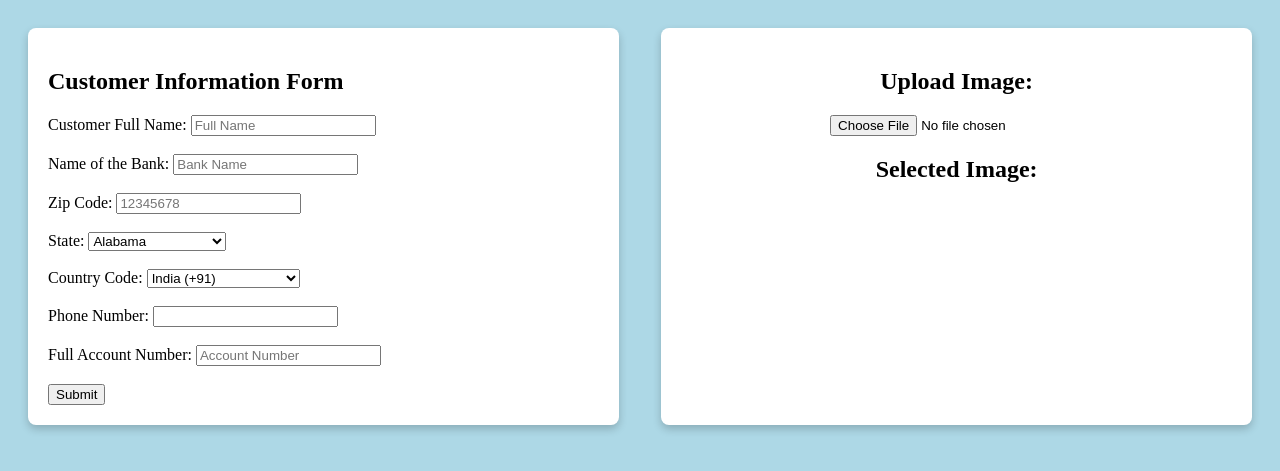
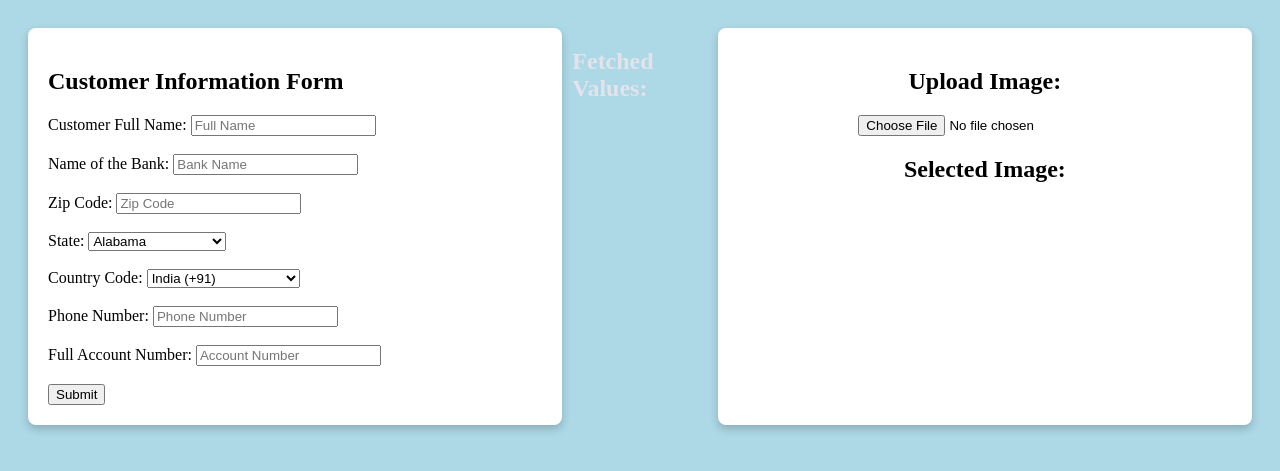
Before and after one commit to rkapexon/IDP-Solution, a Django app: page / in a window 1280 px wide. Shown: the top 471 px of the page. Run offline with Django 5.2, Linux system fonts and the light colour scheme.

Commit message:
Updating files to display the values on ui

```diff
--- a/uiocrapp/forms.py
+++ b/uiocrapp/forms.py
@@ -2,11 +2,11 @@ from django import forms
 from django.core.validators import RegexValidator
 
 country_codes = [
-    ('+1','United States (+1)'),
-    ('+44','United Kingdom (+44)'),
-    ('+91','India (+91)'),
-    ('+61','Australia (+61)'),
-    ('+81','Japan (+81)'),
+    ('+1', 'United States (+1)'),
+    ('+44', 'United Kingdom (+44)'),
+    ('+91', 'India (+91)'),
+    ('+61', 'Australia (+61)'),
+    ('+81', 'Japan (+81)'),
 ]
 
 us_states = {
@@ -67,6 +67,7 @@ class CustomerForm(forms.Form):
     full_name = forms.CharField(
         label="Customer Full Name",
         max_length=100,
+        required=False,
         widget=forms.TextInput(attrs={'placeholder': 'Full Name'}),
         validators=[RegexValidator(r'^[a-zA-Z\s]+$', message='Name can only contain letters and spaces.')]
     )
@@ -81,12 +82,12 @@ class CustomerForm(forms.Form):
         widget=forms.TextInput(attrs={'placeholder': '12345678'})
     )
     state = forms.ChoiceField(
-        choices = us_states,
+        choices=us_states,
         label="State",
         initial="AL",
     )
     country_code = forms.ChoiceField(
-        choices = country_codes,
+        choices=country_codes,
         label='Country Code',
         initial='+91',  # Default selected value (India)
     )
--- a/uiocrapp/templates/customer_form.html
+++ b/uiocrapp/templates/customer_form.html
@@ -1,4 +1,4 @@
-<!DOCTYPE html>
+<!-- <!DOCTYPE html>
 <html lang="en">
 <head>
     <meta charset="UTF-8">
@@ -12,14 +12,14 @@
             padding: 20px;
         }
         .form-container {
-            width: 45%;  /* Left side width */
+            width: 45%; /* Left side width */
             padding: 20px;
             background-color: white;
             border-radius: 8px;
             box-shadow: 0 4px 8px rgba(0, 0, 0, 0.2);
         }
         .image-container {
-            width: 45%;  /* Right side width */
+            width: 45%; /* Right side width */
             padding: 20px;
             background-color: white;
             border-radius: 8px;
@@ -39,12 +39,11 @@
     </style>
 </head>
 <body>
-
     <div class="form-container">
         <h2>Customer Information Form</h2>
         <form id="customerForm" method="post">
             {% csrf_token %}
-            <input type="hidden" id="file_name" name="file_name" >
+            <input type="hidden" id="file_name" name="file_name">
             <div>
                 {{ form.full_name.label_tag }}
                 {{ form.full_name }}
@@ -89,29 +88,16 @@
             <button type="submit">Submit</button>
         </form>
     </div>
-
+    <div id="valueContainer" class="value-container">
+        <h2 style="color:rgb(227, 227, 236);">Fetched Values:</h2>
+    </div>
     <div class="image-container">
         <h2>Upload Image:</h2>
         <input type="file" id="imageUpload" class="image-upload" accept="image/*">
         <h2>Selected Image:</h2>
         <img id="imagePreview" src="" alt="Selected image" style="display:none;">
     </div>
-
     <script>
-        // document.getElementById('imageUpload').addEventListener('change', function(event) {
-        //     const file = event.target.files[0];
-        //     const imagePreview = document.getElementById('imagePreview');
-        //     if (file) {
-        //         const reader = new FileReader();
-        //         reader.onload = function(e) {
-        //             imagePreview.src = e.target.result;
-        //             imagePreview.style.display = 'block';  // Show the new image
-        //         }
-        //         reader.readAsDataURL(file);
-        //     } else {
-        //         imagePreview.style.display = 'none'; // Hide if no file is selected
-        //     }
-        // });
         window.onload = function() {
             const storedImage = localStorage.getItem('uploadedImage');
             if (storedImage) {
@@ -128,39 +114,14 @@
             const fileNameInput = document.getElementById('file_name');
 
             if (file) {
-            fileNameInput.value = file.name;
-
-                // Fetch initial values from the server
-                const formData = new FormData();
-                formData.append('file_name', file.name);
-
-                fetch("{% url 'customer_form' %}", {
-                    method: 'POST',
-                    body: formData,
-                    headers: {
-                        'X-CSRFToken': '{{ csrf_token }}'
-                    }
-                })
-                .then(response => response.json())
-                .then(data => {
-                    // Populate form fields with the received data
-                    document.getElementById('id_full_name').value = data.full_name || '';
-                    document.getElementById('id_bank_name').value = data.bank_name || '';
-                    document.getElementById('id_zip_code').value = data.zip_code || '';
-                    document.getElementById('id_state').value = data.state || '';
-                    document.getElementById('id_country_code').value = data.country_code || '';
-                    document.getElementById('id_phone_number').value = data.phone_number || '';
-                    document.getElementById('id_account_number').value = data.account_number || '';})
-
                 const reader = new FileReader();
                 reader.onload = function(e) {
                     imagePreview.src = e.target.result;
-                imagePreview.style.display = 'block';  // Show the new image
-
+                    imagePreview.style.display = 'block'; // Show the new image
+                    fileNameInput.value = file.name;
                     localStorage.setItem('uploadedImage', e.target.result); // Store the image in local storage
-                fileNameInput.value = file.name;
-                console.log("File name set in hidden input:", fileNameInput.value);
-            }
+                    fetchValuesFromDatabase(file.name);
+                };
                 reader.readAsDataURL(file);
             } else {
                 imagePreview.style.display = 'none'; // Hide if no file is selected
@@ -169,8 +130,163 @@
             }
         });
 
+        function fetchValuesFromDatabase(fileName) {
+            fetch(`/get-values/?file_name=${fileName}`)
+                .then(response => response.json())
+                .then(data => {
+                    displayValues(data);
+                })
+                .catch(error => console.error('Error fetching values:', error));
+        }
+
+        function displayValues(data) {
+            // Update the UI with the fetched data
+            const valueContainer = document.getElementById('valueContainer');
+            valueContainer.innerHTML = '';
+            for (const [key, value] of Object.entries(data)) {
+                const div = document.createElement('div');
+                div.textContent = `${key}: ${value}`;
+                valueContainer.appendChild(div);
+            }
+        }
     </script>
+</body>
+</html>
 
 
+ -->
+
+
+
+
+
+ <!DOCTYPE html>
+<html lang="en">
+<head>
+    <meta charset="UTF-8">
+    <meta name="viewport" content="width=device-width, initial-scale=1.0">
+    <title>Customer Info Form</title>
+    <style>
+        body {
+            display: flex;
+            justify-content: space-between;
+            background-color: lightblue;
+            padding: 20px;
+        }
+        .form-container, .image-container {
+            width: 45%;
+            padding: 20px;
+            background-color: white;
+            border-radius: 8px;
+            box-shadow: 0 4px 8px rgba(0, 0, 0, 0.2);
+        }
+        .form-container { margin-right: 10px; }
+        .image-container { display: flex; flex-direction: column; align-items: center; }
+        .error { color: red; font-size: 0.9em; }
+        img { max-width: 100%; max-height: 400px; }
+    </style>
+</head>
+<body>
+    <div class="form-container">
+        <h2>Customer Information Form</h2>
+        <form id="customerForm" method="post">
+            {% csrf_token %}
+            <input type="hidden" id="file_name" name="file_name">
+            <div>
+                {{ form.full_name.label_tag }}
+                <input type="text" id="full_name" name="full_name" placeholder="Full Name" value="{{ form.full_name.value|default:'' }}">
+                {% if form.full_name.errors %}
+                    <div class="error">{{ form.full_name.errors.as_text }}</div>
+                {% endif %}
+            </div>
+            <br>
+            <div>{{ form.bank_name.label_tag }}
+                <input type="text" id="bank_name" name="bank_name" placeholder="Bank Name" value="{{ form.bank_name.value|default:'' }}">
+            </div>
+            <br>
+            <div>{{ form.zip_code.label_tag }}
+                <input type="text" id="zip_code" name="zip_code" placeholder="Zip Code" value="{{ form.zip_code.value|default:'' }}">
+            </div>
+            <br>
+            <div>{{ form.state.label_tag }} {{ form.state }}</div>
+            <br>
+            <div>{{ form.country_code.label_tag }} {{ form.country_code }}</div>
+            <br>
+            <div>
+                {{ form.phone_number.label_tag }}
+                <input type="text" id="phone_number" name="phone_number" placeholder="Phone Number" value="{{ form.phone_number.value|default:'' }}">
+                {% if form.phone_number.errors %}
+                    <div class="error">{{ form.phone_number.errors.as_text }}</div>
+                {% endif %}
+            </div>
+            <br>
+            <div>{{ form.account_number.label_tag }}
+                <input type="text" id="account_number" name="account_number" placeholder="Account Number" value="{{ form.account_number.value|default:'' }}">
+            </div>
+            <br>
+            <button type="submit">Submit</button>
+        </form>
+    </div>
+
+    <div id="valueContainer" class="value-container">
+        <h2 style="color:rgb(227, 227, 236);">Fetched Values:</h2>
+    </div>
+
+    <div class="image-container">
+        <h2>Upload Image:</h2>
+        <input type="file" id="imageUpload" class="image-upload" accept="image/*">
+        <h2>Selected Image:</h2>
+        <img id="imagePreview" src="" alt="Selected image" style="display:none;">
+    </div>
+
+    <script>
+        window.onload = function() {
+            const storedImage = localStorage.getItem('uploadedImage');
+            if (storedImage) {
+                const imagePreview = document.getElementById('imagePreview');
+                imagePreview.src = storedImage;
+                imagePreview.style.display = 'block';
+            }
+        };
+
+        document.getElementById('imageUpload').addEventListener('change', function(event) {
+            const file = event.target.files[0];
+            const imagePreview = document.getElementById('imagePreview');
+            const fileNameInput = document.getElementById('file_name');
+            if (file) {
+                const reader = new FileReader();
+                reader.onload = function(e) {
+                    imagePreview.src = e.target.result;
+                    imagePreview.style.display = 'block';
+                    fileNameInput.value = file.name;
+                    localStorage.setItem('uploadedImage', e.target.result);
+                    fetchValuesFromDatabase(file.name);
+                };
+                reader.readAsDataURL(file);
+            } else {
+                imagePreview.style.display = 'none';
+                localStorage.removeItem('uploadedImage');
+                fileNameInput.value = '';
+            }
+        });
+
+        function fetchValuesFromDatabase(fileName) {
+            fetch(`/get-values/?file_name=${fileName}`)
+                .then(response => response.json())
+                .then(data => {
+                    displayValues(data);
+                })
+                .catch(error => console.error('Error fetching values:', error));
+        }
+
+        function displayValues(data) {
+            // Update form placeholders with fetched data
+            document.getElementById('full_name').placeholder = data.full_name || "Full Name";
+            document.getElementById('bank_name').placeholder = data.bank_name || "Bank Name";
+            document.getElementById('zip_code').placeholder = data.zip_code || "Zip Code";
+            document.getElementById('phone_number').placeholder = data.phone_number || "Phone Number";
+            document.getElementById('account_number').placeholder = data.account_number || "Account Number";
+        }
+    </script>
 </body>
 </html>
--- a/uiocrapp/urls.py
+++ b/uiocrapp/urls.py
@@ -11,4 +11,5 @@ urlpatterns=[
     path('',views.customer_form_view),
     # path('getValuesFromDB', views.getDBValues),
     # path('getFileFromOutbound',views.getDBValues)
+     path('get-values/', views.get_values_view, name='get_values'),
 ] + static(settings.MEDIA_URL, document_root=settings.MEDIA_ROOT)
--- a/uiocrapp/views.py
+++ b/uiocrapp/views.py
@@ -1,3 +1,4 @@
+
 # Create your views here.
 from django.shortcuts import render,redirect
 from django.http import HttpResponse
@@ -5,6 +6,21 @@ from .forms import CustomerForm
 from .models import CustomerInfo,mydb
 from django.db import connection
 import os
+from django.http import JsonResponse
+
+
+def get_values_view(request):
+    file_name = request.GET.get('file_name', '')
+    file_name_without_ext = os.path.splitext(file_name)[0]
+
+    # Query the secondary database
+    records = mydb.objects.using('secondary').filter(formid__startswith=file_name_without_ext)
+
+    # Prepare the data to return
+    data = {record.field_name: record.OCR_value for record in records}
+
+    return JsonResponse(data)
+
 
 def update_origdb(file_name,customer_info):
     og_db = [
@@ -38,30 +54,7 @@ def update_origdb(file_name,customer_info):
                orig_record.save(using='secondary')
                print(f"Updated {orig_record.field_name} from {orig_record.OCR_value} to {new_value}")
 
-def initial_value(file_name):
-    field_mapping = {
-        'Customer_full_name': 'full_name',
-        'BankName': 'bank_name',
-        'Zipcode': 'zip_code',
-        'State': 'state',
-        'Phone_number': 'phone_number',
-        'Account_number': 'account_number',
-        'Country_code': 'country_code',  # If applicable
-    }
-    initial_values = {key: '' for key in field_mapping.values()}
-    file_name_without_ext = os.path.splitext(file_name)[0]
-    orig_records = mydb.objects.using('secondary').filter(formid__startswith=file_name_without_ext)
-    for orig_record in orig_records:
-            form_field = field_mapping.get(orig_record.field_name)
-            if form_field:  # Check if the field exists in the mapping
-                initial_values[form_field] = orig_record.OCR_value
-    return initial_values
-
-
-
-
 def customer_form_view(request):
-    initial_values = {}
     if request.method == 'POST':
         form = CustomerForm(request.POST)
         if form.is_valid():
@@ -80,14 +73,5 @@ def customer_form_view(request):
             update_origdb(file_name,customer_info)
 
     else:
-        file_name = request.GET.get('file_name', None)
-        if file_name:
-            initial_values = initial_value(file_name)  # Fetch initial values from the database
-        form = CustomerForm(initial=initial_values)  #
+        form = CustomerForm()
     return render(request,'customer_form.html',{'form':form})
-
-def getDBValues(request):
- return render(request,"Thank you")
-
-def getDBValues(request):
-    return True
```
Also changed, not shown: uiocrapp/models.py (+2 -9 lines), db.sqlite3, 1 other file. Lines whose indentation alone changed are shown as unchanged.
